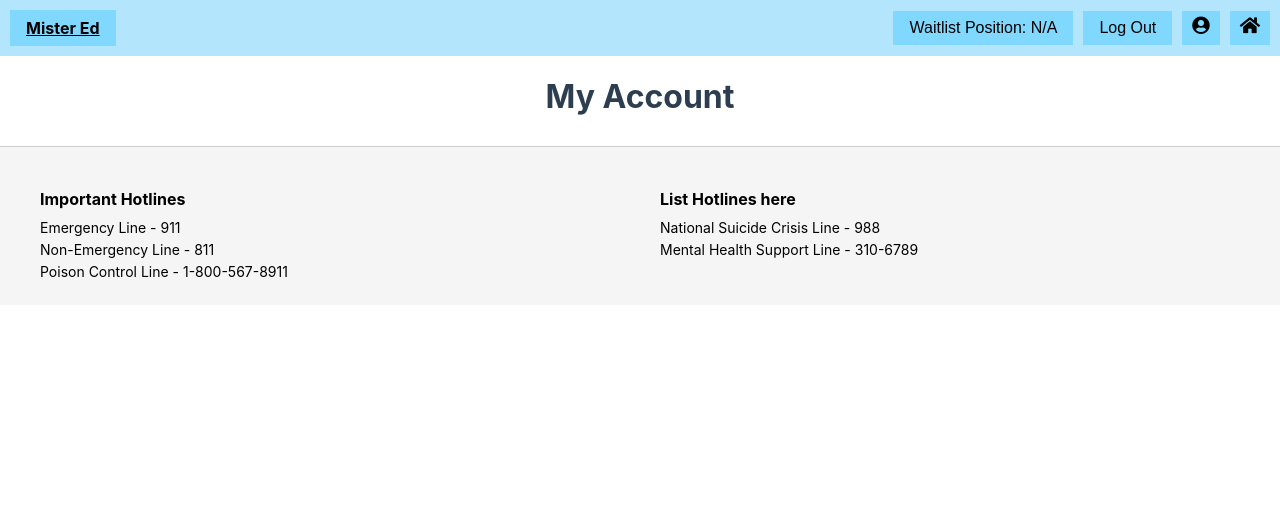
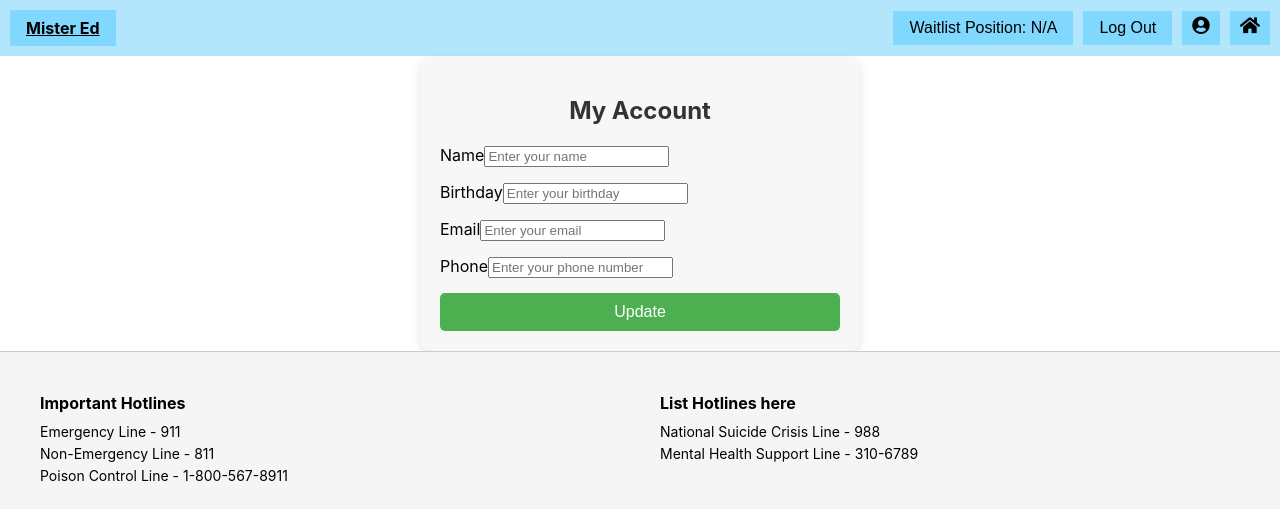
Before and after one commit to SENG-350-2024-fall/Team7, a React (Create React App) app in the folder mr_ed/: page /MyAccount in a window 1280 px wide. Both pictures are taken after a click on the button "Bypass Login". Shown: the top 520 px of the page. Built offline with nearby package versions, Linux system fonts and the light colour scheme.

Commit message:
Lachlans part for account page

```diff
--- a/mr_ed/src/MyAccount.js
+++ b/mr_ed/src/MyAccount.js
@@ -1,9 +1,29 @@
 import React from 'react';
+import './index.css'; // Assuming you're using this CSS file
 
 const MyAccount = () => {
     return (
-        <div>
-            <h1>My Account</h1>
+        <div className="account-contain">
+            <h2>My Account</h2>
+            <form className="account">
+                <div className="form-grouping">
+                    <label htmlFor="name">Name</label>
+                    <input type="text" id="name" placeholder="Enter your name" />
+                </div>
+                <div className="form-grouping">
+                    <label htmlFor="birthday">Birthday</label>
+                    <input type="text" id="birthday" placeholder="Enter your birthday" />
+                </div>
+                <div className="form-grouping">
+                    <label htmlFor="email">Email</label>
+                    <input type="email" id="email" placeholder="Enter your email" />
+                </div>
+                <div className="form-grouping">
+                    <label htmlFor="phone">Phone</label>
+                    <input type="text" id="phone" placeholder="Enter your phone number" />
+                </div>
+                <button type="submit" className="submit-button">Update</button>
+            </form>
         </div>
     );
 };
--- a/mr_ed/src/index.css
+++ b/mr_ed/src/index.css
@@ -195,3 +195,229 @@ h1 {
   margin-top: 10px;
   font-size: 14px;
 }
+
+.account-container {
+    width: 400px;
+    margin: 0 auto;
+    padding: 20px;
+    background-color: #f7f7f7;
+    border-radius: 10px;
+    box-shadow: 0 4px 8px rgba(0, 0, 0, 0.1);
+    text-align: center;
+}
+
+h1 {
+    margin-bottom: 20px;
+    font-size: 24px;
+    color: #333;
+}
+
+.account-form {
+    display: flex;
+    flex-direction: column;
+}
+
+.form-group {
+    margin-bottom: 15px;
+    text-align: left;
+}
+
+.form-group label {
+    font-size: 14px;
+    font-weight: bold;
+    color: #555;
+    margin-bottom: 5px;
+    display: block;
+}
+
+.form-group input {
+    width: 100%;
+    padding: 10px;
+    border-radius: 5px;
+    border: 1px solid #ccc;
+    font-size: 16px;
+}
+
+.submit-btn {
+    padding: 10px 20px;
+    background-color: #4CAF50;
+    color: white;
+    border: none;
+    border-radius: 5px;
+    cursor: pointer;
+    font-size: 16px;
+}
+
+.submit-btn:hover {
+    background-color: #45a049;
+}
+
+.account-container {
+    width: 400px;
+    margin: 0 auto;
+    padding: 20px;
+    background-color: #f7f7f7;
+    border-radius: 10px;
+    box-shadow: 0 4px 8px rgba(0, 0, 0, 0.1);
+    text-align: center;
+}
+
+h1 {
+    margin-bottom: 20px;
+    font-size: 24px;
+    color: #333;
+}
+
+.account-form {
+    display: flex;
+    flex-direction: column;
+}
+
+.form-group {
+    margin-bottom: 15px;
+    text-align: left;
+}
+
+.form-group label {
+    font-size: 14px;
+    font-weight: bold;
+    color: #555;
+    margin-bottom: 5px;
+    display: block;
+}
+
+.form-group input {
+    width: 100%;
+    padding: 10px;
+    border-radius: 5px;
+    border: 1px solid #ccc;
+    font-size: 16px;
+}
+
+.submit-btn {
+    padding: 10px 20px;
+    background-color: #4CAF50;
+    color: white;
+    border: none;
+    border-radius: 5px;
+    cursor: pointer;
+    font-size: 16px;
+}
+
+.submit-btn:hover {
+    background-color: #45a049;
+}
+
+.account-container {
+    width: 400px;
+    margin: 0 auto;
+    padding: 20px;
+    background-color: #f7f7f7;
+    border-radius: 10px;
+    box-shadow: 0 4px 8px rgba(0, 0, 0, 0.1);
+    text-align: center;
+}
+
+h1 {
+    margin-bottom: 20px;
+    font-size: 24px;
+    color: #333;
+}
+
+.account-form {
+    display: flex;
+    flex-direction: column;
+}
+
+.form-group {
+    margin-bottom: 15px;
+    text-align: left;
+}
+
+.form-group label {
+    font-size: 14px;
+    font-weight: bold;
+    color: #555;
+    margin-bottom: 5px;
+    display: block;
+}
+
+.form-group input {
+    width: 100%;
+    padding: 10px;
+    border-radius: 5px;
+    border: 1px solid #ccc;
+    font-size: 16px;
+}
+
+.submit-btn {
+    padding: 10px 20px;
+    background-color: #4CAF50;
+    color: white;
+    border: none;
+    border-radius: 5px;
+    cursor: pointer;
+    font-size: 16px;
+}
+
+.submit-btn:hover {
+    background-color: #45a049;
+}
+
+
+/* HERE */
+.account-contain {
+  width: 400px;
+  margin: 0 auto;
+  padding: 20px;
+  background-color: #f7f7f7;
+  border-radius: 10px;
+  box-shadow: 0 4px 8px rgba(0, 0, 0, 0.1);
+  text-align: center;
+}
+
+h2 {
+  margin-bottom: 20px;
+  font-size: 24px;
+  color: #333;
+}
+
+.account {
+  display: flex;
+  flex-direction: column;
+}
+
+.form-grouping {
+  margin-bottom: 15px;
+  text-align: left;
+}
+
+.form-groups label {
+  font-size: 14px;
+  font-weight: bold;
+  color: #555;
+  margin-bottom: 5px;
+  display: block;
+}
+
+.form-groups input {
+  width: 100%;
+  padding: 10px;
+  border-radius: 5px;
+  border: 1px solid #ccc;
+  font-size: 16px;
+}
+
+.submit-button {
+  padding: 10px 20px;
+  background-color: #4CAF50;
+  color: white;
+  border: none;
+  border-radius: 5px;
+  cursor: pointer;
+  font-size: 16px;
+}
+
+.submit-button:hover {
+  background-color: #45a049;
+}
```
